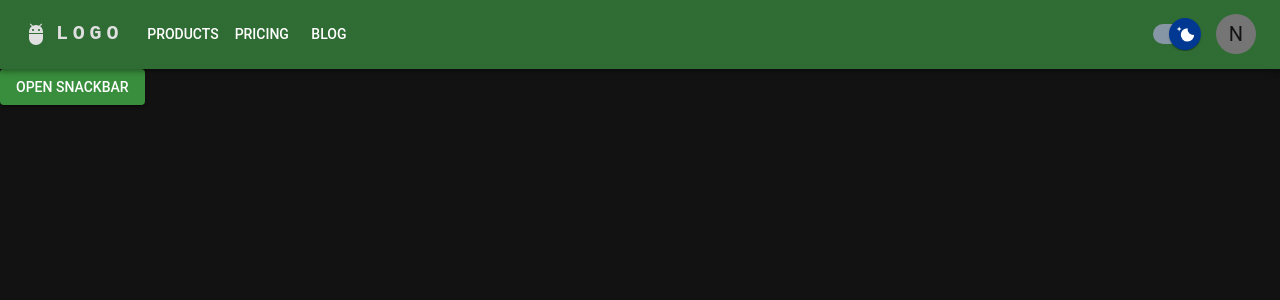
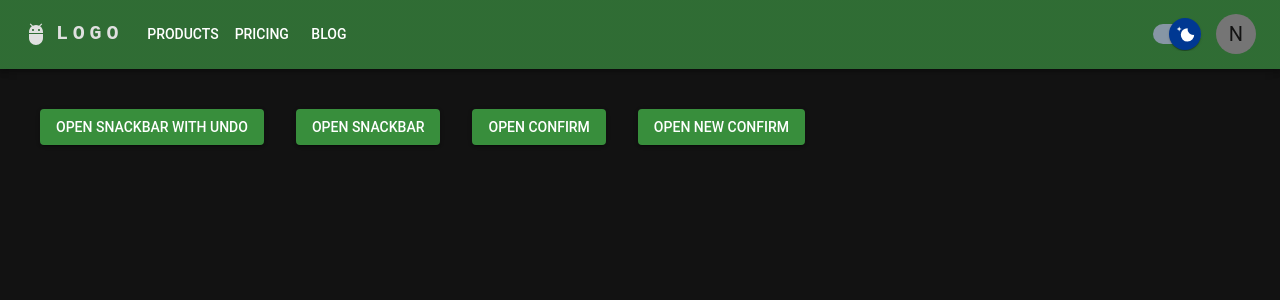
Before and after one commit to Nofal71/SnapReact, a React (Vite) app: page / in a window 1280 px wide. Shown: the top 300 px of the page. Built offline with nearby package versions, Linux system fonts and the light colour scheme.

Commit message:
usage example

```diff
--- a/src/Components/common/Modal.jsx
+++ b/src/Components/common/Modal.jsx
@@ -80,6 +80,7 @@ export default function AlertDialog() {
                       confirmContent?.actions?.map((action, index) => (
                         <div key={index}>
                           <Button
+                            variant={action.variant && action.variant}
                             sx={action.sx}
                             onClick={() => {
                               action.handler();
--- a/src/pages/Home/Home.jsx
+++ b/src/pages/Home/Home.jsx
@@ -1,18 +1,40 @@
 import React from 'react'
 import useFeedBacks from '../../redux/Providers/FeedBacksProviders'
-import { Button } from '@mui/material'
+import { Box, Button, Typography } from '@mui/material'
 
 const Home = () => {
 
-  const { setSnackBar, setAlert } = useFeedBacks()
+  const { setSnackBar, setAlert, setConfirm, setNewConfirm } = useFeedBacks()
 
   return (
-    <div>
+    <Box p={5} display={'flex'} gap={4}>
       <Button
         color='primary'
         variant='contained'
-        onClick={() => setSnackBar(true, "Snack Opened", () => setAlert("Snack Bar Undo Done ", "info"))} > Open SnackBar </Button>
-    </div>
+        onClick={() => setSnackBar(true, "Snack Opened", () => setAlert("Snack Bar Undo Done ", "info"))} > Open SnackBar with Undo </Button>
+      <Button
+        color='primary'
+        variant='contained'
+        onClick={() => setSnackBar(true, "Snack Opened")} > Open SnackBar </Button>
+      <Button
+        color='primary'
+        variant='contained'
+        onClick={() => setConfirm(true, 'Test Dialogue', 'This is Test Confim Dialogue', [
+          { lable: 'Action 1', sx: { background: 'primary.light' }, variant: 'contained', handler: () => setAlert("Action One Clicked", 'warning') },
+          { lable: 'Action 2', sx: { background: 'primary.light' }, handler: () => setAlert("Action Two Clicked", 'warning') },
+        ])} > Open Confirm </Button>
+      <Button
+        color='primary'
+        variant='contained'
+        onClick={() => setNewConfirm(true, () => {
+          return (
+            <>
+              <Typography>New Confim Dialogue</Typography>
+              <Button onClick={() => setNewConfirm(false)} >Close</Button>
+            </>
+          )
+        })} > Open New Confirm </Button>
+    </Box>
   )
 }
 
```
Also changed, not shown: 1 other file (tests, documents, lock files or other folders).
